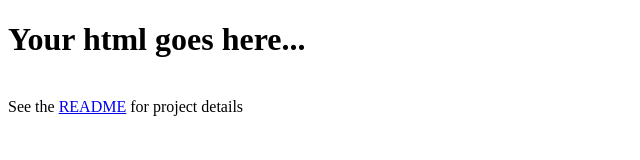
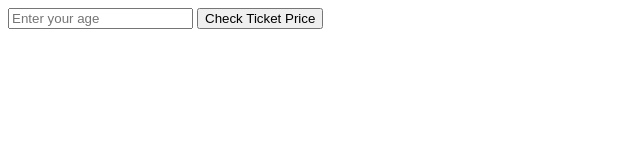
Before and after one commit to mr-hare-cca/JS-Iteration, a plain HTML site: page index.html in a window 1280 px wide. Shown: the whole page, without its empty margins (0-640 px from the left). Drawn offline with Linux system fonts and the light colour scheme.

Commit message:
update html

```diff
--- a/index.html
+++ b/index.html
@@ -6,7 +6,8 @@
     <script src="script.js"></script>
 </head>
 <body>
-    <h1>Your html goes here...</h1>
-    <br>See the <a href="README.md">README</a> for project details
+    <input id="age" type="number" placeholder="Enter your age">
+<button onclick="calculate()">Check Ticket Price</button>
+<p id="priceOutput"></p>
 </body>
 </html>
```
